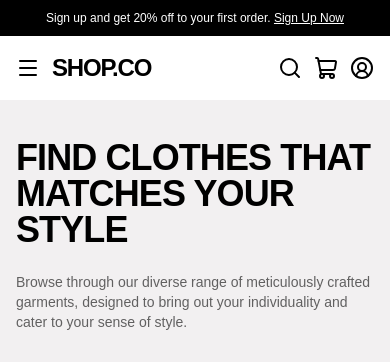
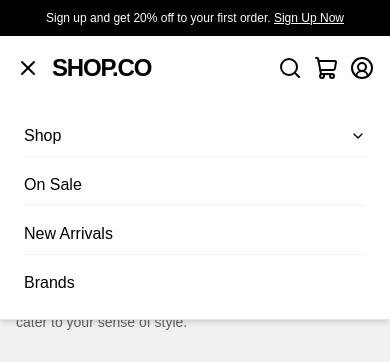
Before and after one commit to hassamnaveed44/e-commerce, a Next.js app: page / in a window 390 px wide. Both pictures are taken after a click on the button 28 px from the left and 68 px from the top of the page. Shown: the top 362 px of the page. Built offline with nearby package versions, Linux system fonts and the light colour scheme.

Commit message:
make the hambourger working

```diff
--- a/app/components/common/Navbar.tsx
+++ b/app/components/common/Navbar.tsx
@@ -1,7 +1,12 @@
+"use client";
+
+import { useState } from "react";
 import Link from "next/link";
-import { Search, ShoppingCart, User,Menu, ChevronDown,CircleUserRound } from "lucide-react";
+import { Search, ShoppingCart, Menu, X, ChevronDown, CircleUserRound } from "lucide-react";
 
 export default function Navbar() {
+  const [mobileMenuOpen, setMobileMenuOpen] = useState(false);
+
   return (
     <header className="sticky top-0 z-40 bg-white">
       <div className="max-w-7xl mx-auto px-4 sm:px-6 xl:px-10 h-16 md:h-24 flex items-center justify-between gap-4">
@@ -9,10 +14,11 @@ export default function Navbar() {
         {/* Left: Mobile Menu Trigger & Logo */}
         <div className="flex items-center space-x-3 lg:space-x-10">
           <button
+            onClick={() => setMobileMenuOpen(!mobileMenuOpen)}
             aria-label="Open Menu"
             className="lg:hidden text-black focus:outline-none"
           >
-            <Menu size={24} />
+            {mobileMenuOpen ? <X size={24} /> : <Menu size={24} />}
           </button>
           <Link
             href="/"
@@ -59,6 +65,42 @@ export default function Navbar() {
         </div>
 
       </div>
+
+      {/* Mobile Navigation Menu Dropdown */}
+      {mobileMenuOpen && (
+        <div className="lg:hidden absolute top-full left-0 w-full bg-white border-b border-black/10 shadow-md py-6 px-6 transition-all">
+          <nav className="flex flex-col space-y-4 text-base text-black font-satoshi">
+            <Link
+              href="#"
+              onClick={() => setMobileMenuOpen(false)}
+              className="flex items-center justify-between hover:opacity-80 transition pb-2 border-b border-black/5"
+            >
+              Shop <ChevronDown size={16} />
+            </Link>
+            <Link
+              href="#"
+              onClick={() => setMobileMenuOpen(false)}
+              className="hover:opacity-80 transition pb-2 border-b border-black/5"
+            >
+              On Sale
+            </Link>
+            <Link
+              href="#"
+              onClick={() => setMobileMenuOpen(false)}
+              className="hover:opacity-80 transition pb-2 border-b border-black/5"
+            >
+              New Arrivals
+            </Link>
+            <Link
+              href="#"
+              onClick={() => setMobileMenuOpen(false)}
+              className="hover:opacity-80 transition"
+            >
+              Brands
+            </Link>
+          </nav>
+        </div>
+      )}
     </header>
   );
 }
```
